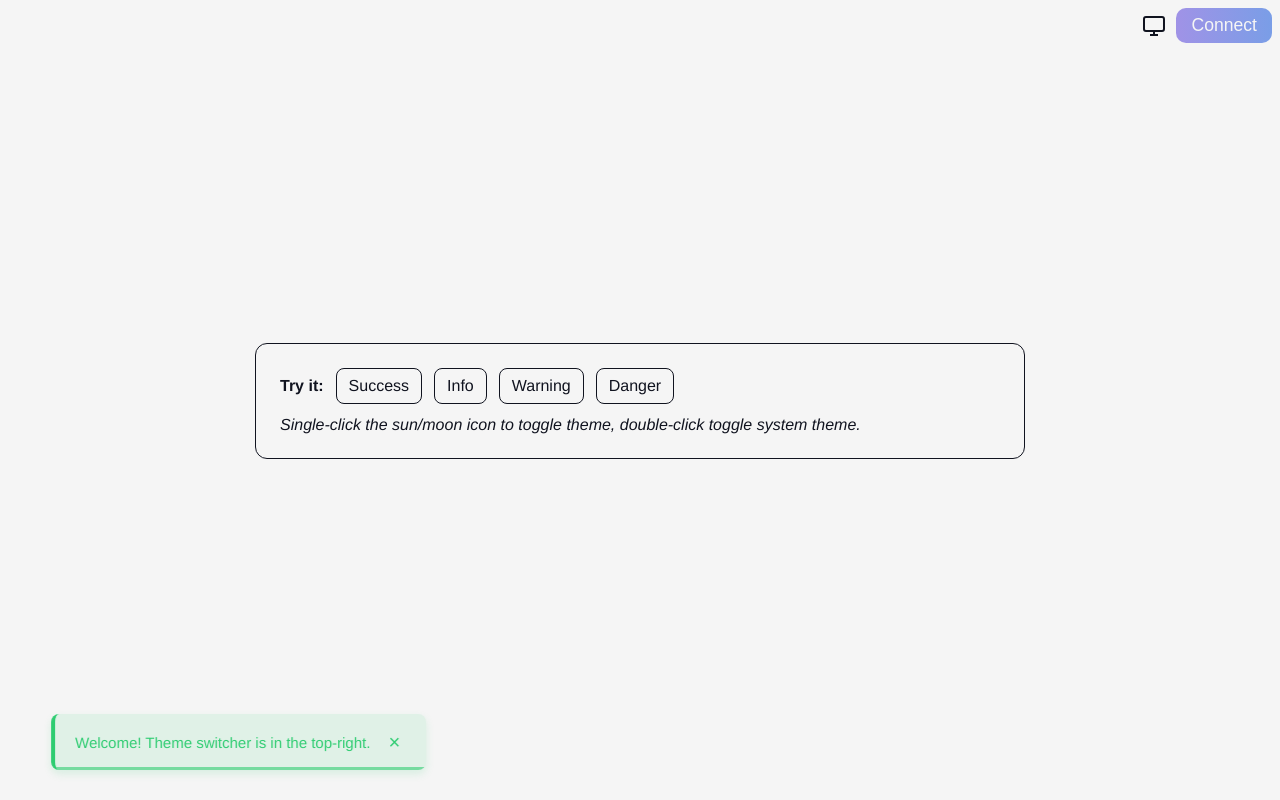
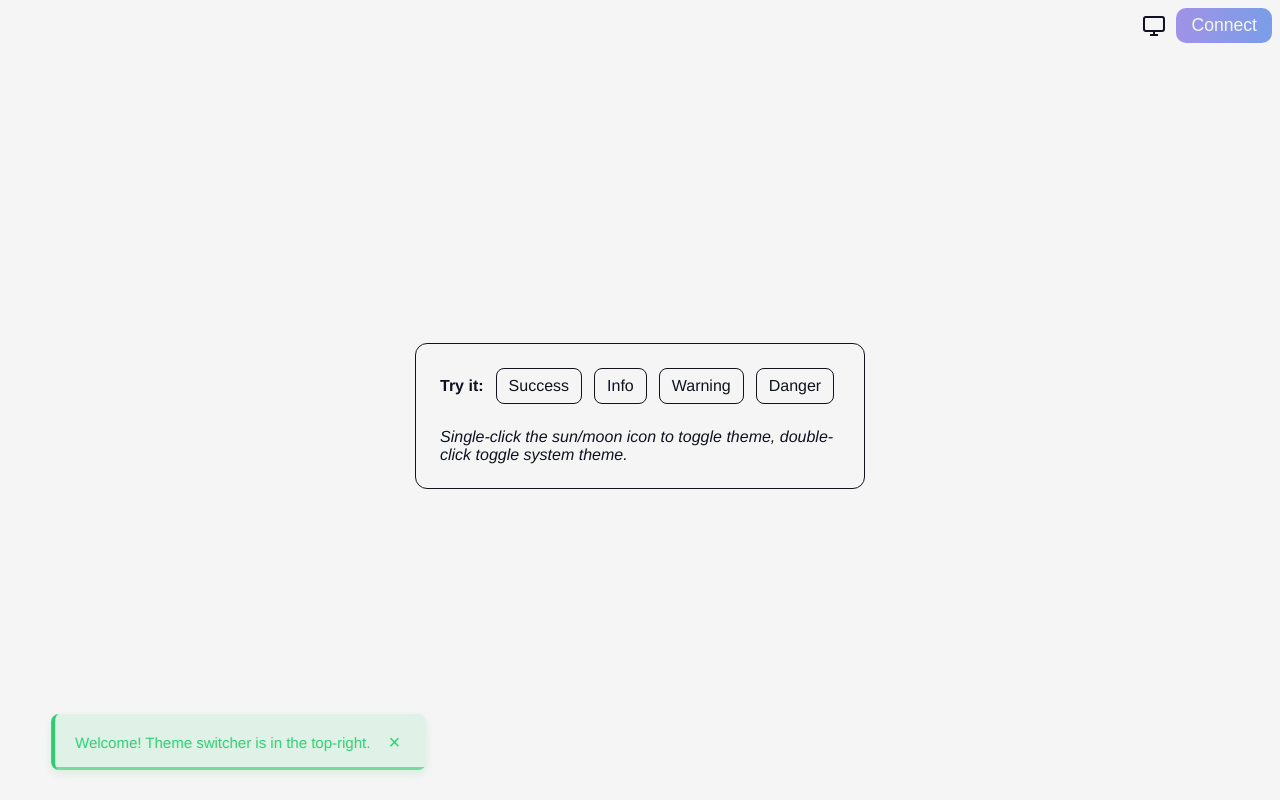
Before and after one commit to b4b0y4/dappkit, a website with bundled scripts: page template/index.html in a window 1280 px wide. Built offline with nearby package versions, Linux system fonts and the light colour scheme.

Commit message:
Rename README and adjust demo max-width

```diff
--- a/template/index.html
+++ b/template/index.html
@@ -26,7 +26,7 @@
           color 0.3s;
       }
       .demo {
-        max-width: 720px;
+        max-width: 400px;
         margin: 300px auto;
         padding: 24px;
         display: grid;
```
Also changed, not shown: template/README-STARTER.md (renamed from template/README.md).
